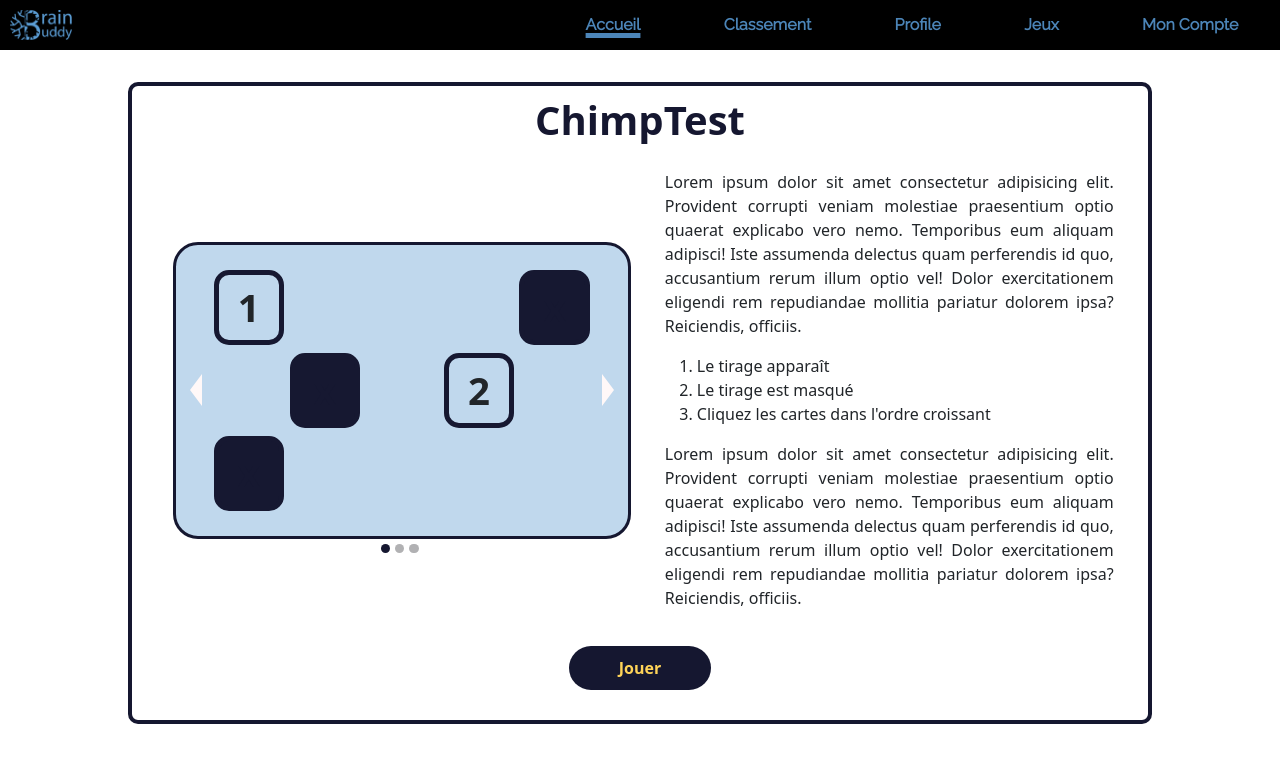
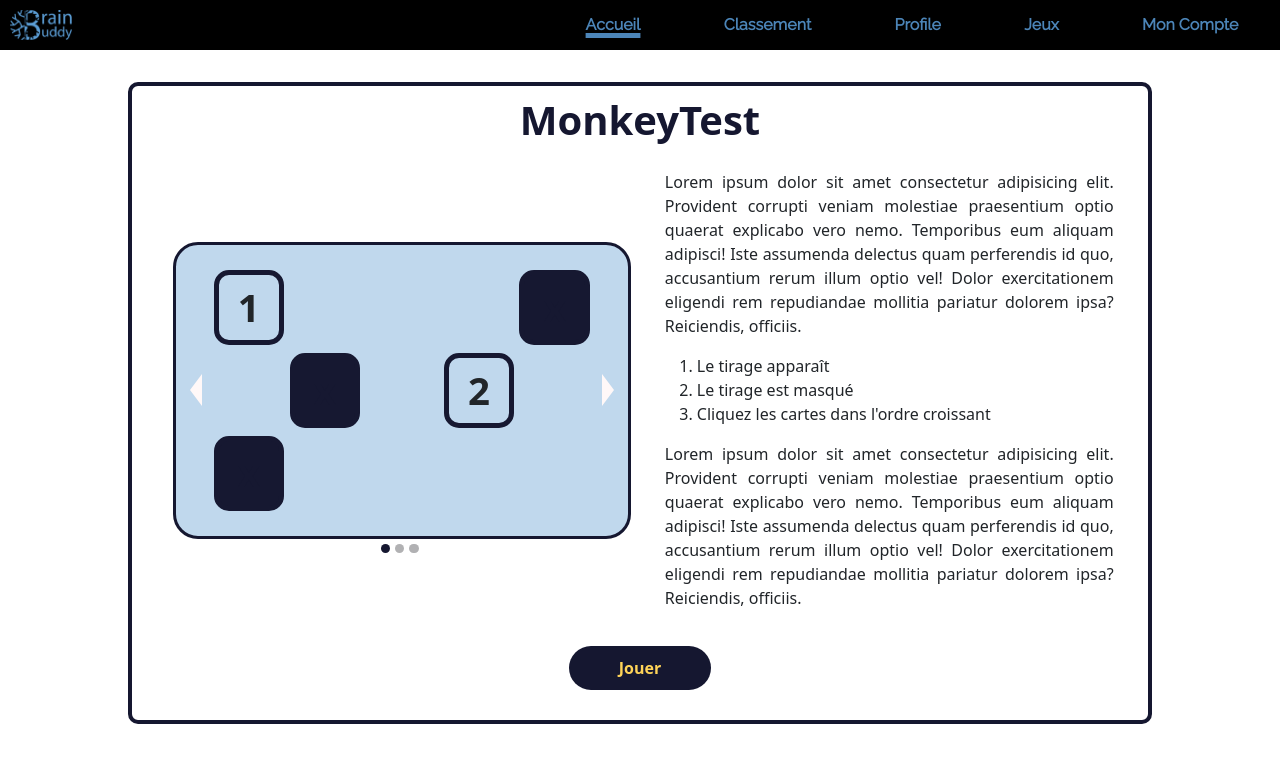
Before and after one commit to Xenus3/FrontEndBrainBuddy, an Angular app: page /app-monkey-test-tutoriel in a window 1280 px wide. Shown: the top 762 px of the page. Built offline with nearby package versions, Linux system fonts and the light colour scheme.

Commit message:
updated h1

```diff
--- a/src/app/components/monkey-test-tutoriel/monkey-test-tutoriel.component.html
+++ b/src/app/components/monkey-test-tutoriel/monkey-test-tutoriel.component.html
@@ -1,6 +1,6 @@
 <div class="monkey-test">
     <div class="content">
-        <h1>ChimpTest</h1>
+        <h1>MonkeyTest</h1>
         <div class="tutoriel">
             <div id="main">
                 <div class="">
@@ -9,8 +9,9 @@
                         <div class="triangle-parent">
                             <div id="triangle-gauche"></div>
                         </div>
-                        <!-- Vignettes -->
+                        <!-- Slides -->
                         <div class="slides">
+                            <!-- Slide 1 -->
                             <!-- <div id="slide1">
                                 <div class="line1">
                                     <div class="tirage">1</div>
@@ -24,6 +25,7 @@
                                     <div class="tirage">5</div>
                                 </div>
                             </div> -->
+                            <!-- Slide 2 -->
                             <!-- <div id="slide2">
                                 <div class="line1">
                                     <div class="tirage-masque">x</div>
@@ -37,6 +39,7 @@
                                     <div class="tirage-masque">x</div>
                                 </div>
                             </div> -->
+                            <!-- Slide 3 -->
                             <div id="slide3">
                                 <div class="line1">
                                     <div class="tirage">1</div>
@@ -57,6 +60,7 @@
                         </div>
                     </div>
                 </div>
+                <!-- Boutons sous le slider -->
                 <div class="circles">
                     <div class="circle circle-marged circle-active">
                         <a href="#slide1"></a>
```
